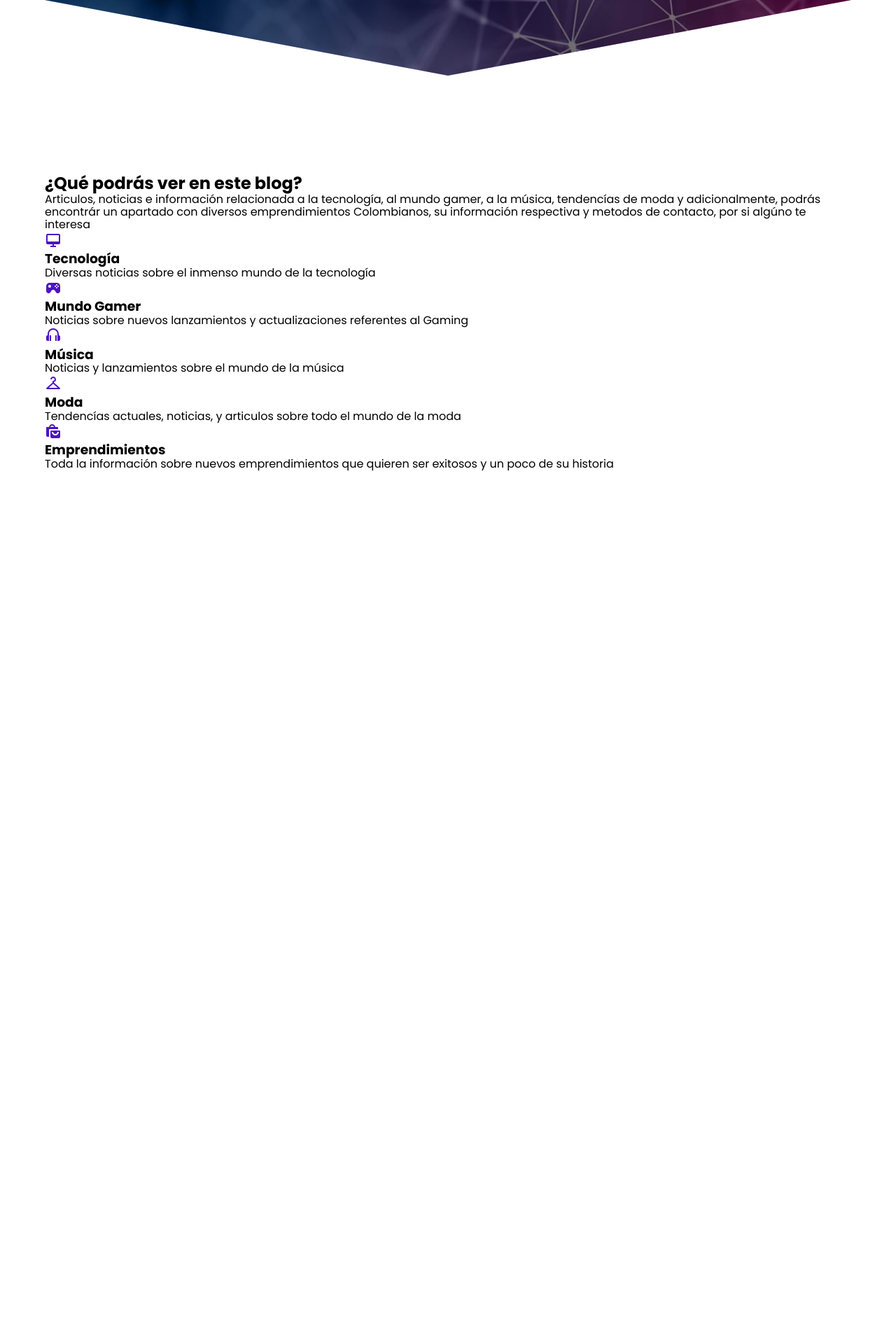
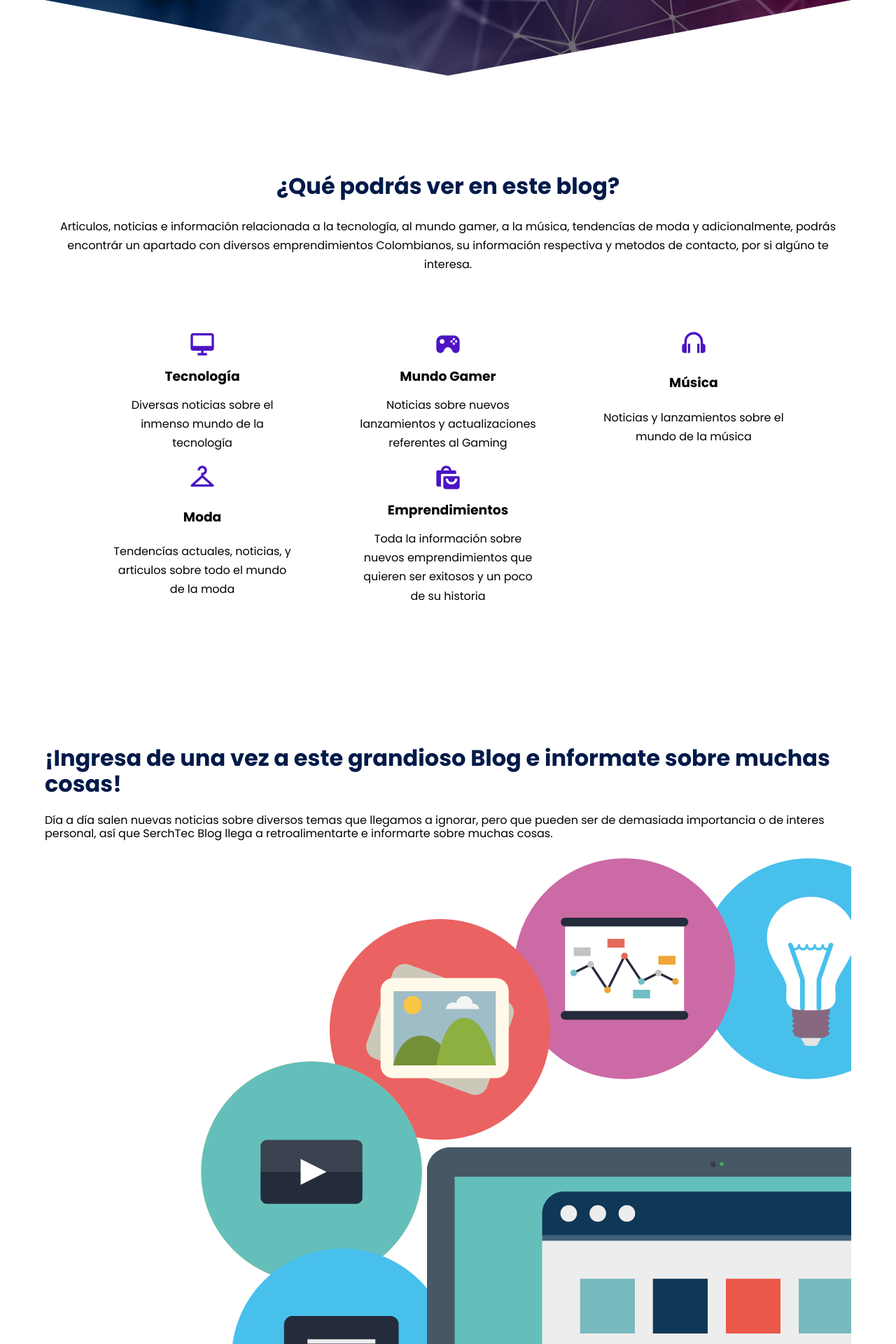
Before and after one commit to sergioandresco/SERCHTEC-GITHUB, a PHP site: page / in a window 1280 px wide. Shown: the part 652-2572 px from the top of the page at 70% size. Before the commit the page ends 1325 px from the top, so only its background shows below. Run offline with PHP 8.4, Linux system fonts and the light colour scheme.

Commit message:
Commit 5

```diff
--- a/Index.html
+++ b/Index.html
@@ -71,7 +71,7 @@
     <main>
         <section class="container about">
             <h2 class="subtitle">¿Qué podrás ver en este blog?</h2>
-            <p class="about__paragraph">Articulos, noticias e información relacionada a la tecnología, al mundo gamer, a la música, tendencías de moda y adicionalmente, podrás encontrár un apartado con diversos emprendimientos Colombianos, su información respectiva y metodos de contacto, por si algúno te interesa </p>
+            <p class="about__paragraph">Articulos, noticias e información relacionada a la tecnología, al mundo gamer, a la música, tendencías de moda y adicionalmente, podrás encontrár un apartado con diversos emprendimientos Colombianos, su información respectiva y metodos de contacto, por si algúno te interesa. </p>
 
             <div class="about__main">
                 <article class="about__icons">
@@ -108,7 +108,16 @@
         </section>
 
         <sectio class="knowledge">
+            <div class="knowledge__container container">
+                <div class="knowledge__texts">
+                    <h2 class="subtitle">¡Ingresa de una vez a este grandioso Blog e informate sobre muchas cosas!</h2>
+                    <p class="knowledge__paragraph">Día a día salen nuevas noticias sobre diversos temas que llegamos a ignorar, pero que pueden ser de demasiada importancia o de interes personal, así que SerchTec Blog llega a retroalimentarte e informarte sobre muchas cosas. </p>
+                </div>
 
+                <figure class="knowledge__picture">
+                    <img src="./images/aprendizaje.png" class="knowledge__img">
+                </figure>
+            </div>
         </sectio>
 
 
--- a/css/estilos.css
+++ b/css/estilos.css
@@ -118,3 +118,51 @@
 .hero__paragraph{
     margin-bottom: 20px;
 }
+
+/* ABOUT SECTION */
+
+.about{
+    text-align: center;
+}
+
+.subtitle{
+    color: var(--color-title);
+    font-size: 2rem;
+    margin-bottom: 25px;
+}
+
+.about__paragraph{
+    line-height: 1.7;
+}
+
+.about__main{
+    padding-top: 80px;
+    display: grid;
+    width: 90%;
+    margin: 0 auto;
+    gap: 1em;
+    overflow: hidden;
+    grid-template-columns: repeat(auto-fit, minmax(260px, auto)); /* Crear columnas automaticamente */
+
+}
+
+.about__icons{
+    display: grid;
+    gap: 1em;
+    justify-items: center;
+    width: 260px;
+    overflow: hidden;
+    margin: 0 auto;
+}
+
+.about__icon{
+    width: 40px;
+}
+
+/* Knowledge */
+
+.knowledge{
+    background-color: #e5e5f7;
+    background: linear-gradient(135deg, #444cf755 25%, transparent 25%) -10px 0/ 20px 20px, linear-gradient(225deg, #444cf7 25%, transparent 25%) -10px 0/ 20px 20px, linear-gradient(315deg, #444cf755 25%, transparent 25%) 0px 0/ 20px 20px, linear-gradient(45deg, #444cf7 25%, #e5e5f7 25%) 0px 0/ 20px 20px;
+    overflow: hidden;
+}
```
Also changed, not shown: images/._aprendizaje.png (added), images/aprendizaje.png (added).
